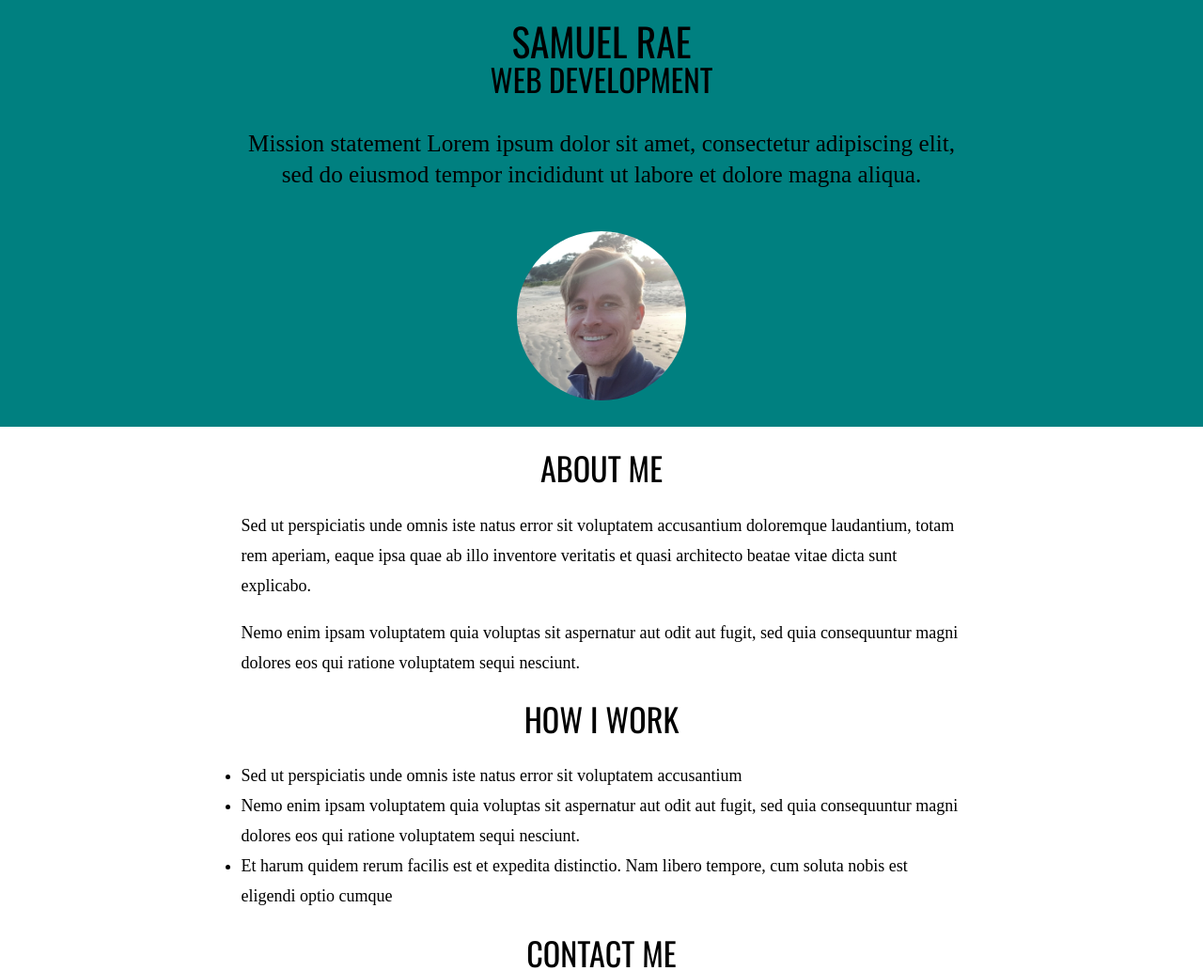
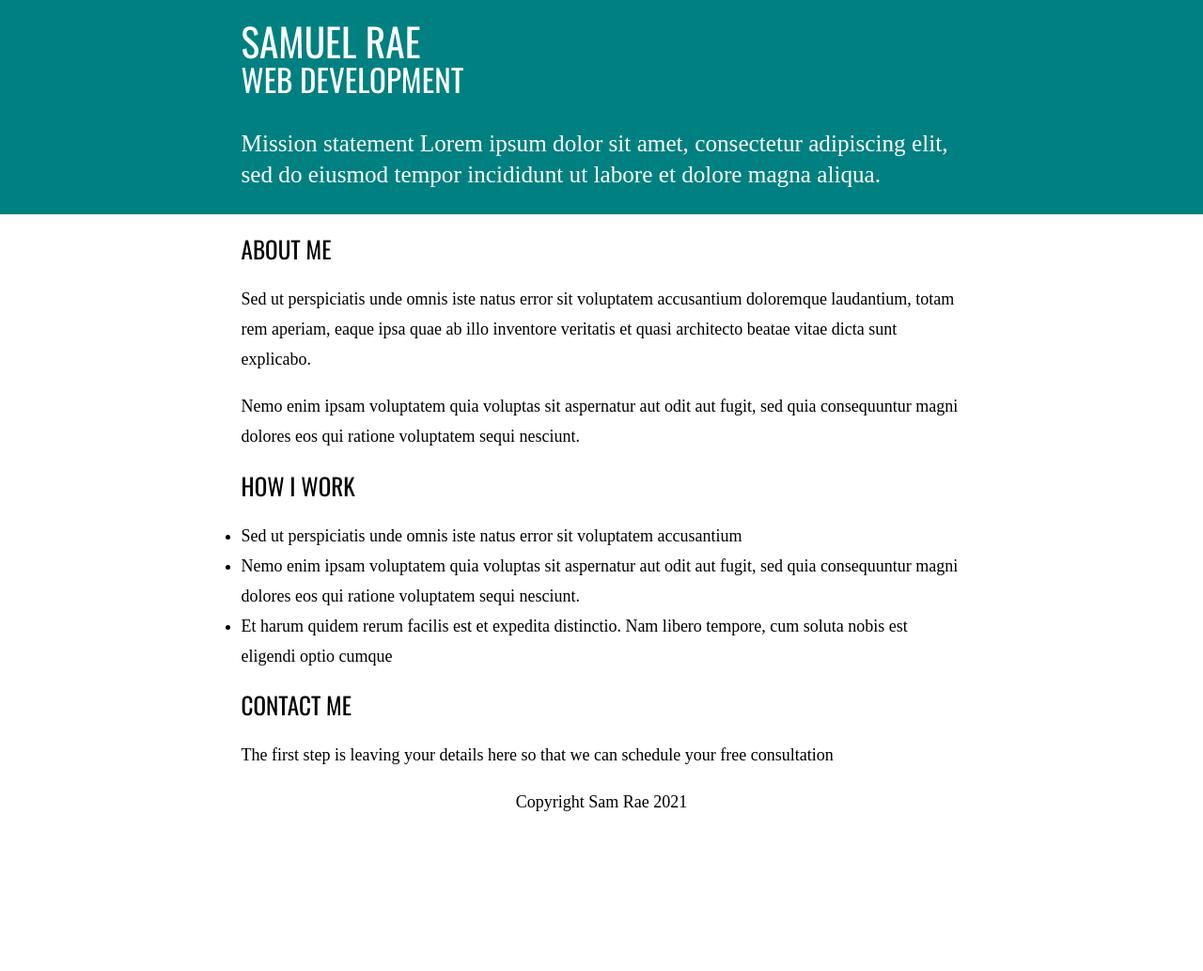
Before and after one commit to samrae7/eleventy-site, an Eleventy site: page index.html in a window 1280 px wide. Shown: the top 1033 px of the page at 94% size. After the commit the page ends 887 px from the top, so only its background shows below. Built offline with nearby package versions, Linux system fonts and the light colour scheme; Eleventy itself is replaced by a stand-in of ours; files that its build step writes are made by us from their sources; a web font is replaced by a local one.

Commit message:
css tweaks

```diff
--- a/_layouts/page-layout.md
+++ b/_layouts/page-layout.md
@@ -10,6 +10,7 @@ subTitle: Web Development
 <head>
   <meta charset="utf-8">
   <title>{{title}}</title>
+  <meta name="viewport" content="width=device-width, initial-scale=1, minimum-scale=1" />
   <link rel="preconnect" href="https://fonts.googleapis.com">
   <link rel="preconnect" href="https://fonts.gstatic.com" crossorigin>
   <link href='https://fonts.googleapis.com/css?family=Oswald' rel='stylesheet' type='text/css'>
--- a/assets/styles.css
+++ b/assets/styles.css
@@ -20,8 +20,7 @@ header {
 }
 
 p, h1, h2, ul {
-
-  padding: 0 2em;
+  padding: 0 2rem;
   margin-left: auto;
   margin-right: auto;
 }
@@ -29,16 +28,17 @@ p, h1, h2, ul {
 h1, h2 {
   font-family: 'Oswald', sans-serif;
   text-transform: uppercase;
-  font-weight: 500;
 }
 
 h1 {
   font-size: 2.3em;
+  font-weight: 500;
 }
 
 h2 {
-  font-size: 1.9em;
+  font-size: 1.4em;
   text-align: center;
+  font-weight: 400;
 }
 
 h1 > span {
@@ -54,11 +54,26 @@ h1 > span {
 
 .profile-pic-container {
   padding: 1em;
+  display: none;
 }
 
+@media (max-width: 766px) {
+  h1 {
+    font-size: 2em;
+  }
+}
 
 @media (min-width: 767px) {
   p, h1, h2, ul {
     max-width: 767px;
   }
 }
+
+/* variant without photo */
+header, h2 {
+  text-align: left;
+}
+
+header {
+  color: white;
+}
```
Also changed, not shown: 2 other files.
